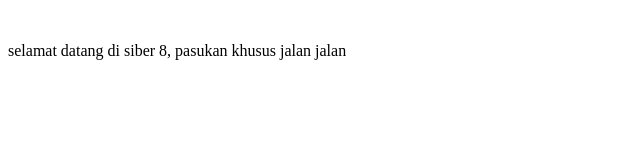
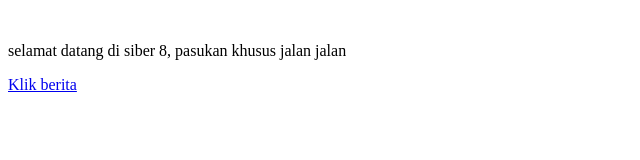
Before and after one commit to amib20757-code/siber8-analasis, a plain HTML site: page index.html in a window 1280 px wide. Shown: the full height of the page, 0-640 px from the left. Drawn offline with Linux system fonts and the light colour scheme.

Commit message:
edit index

```diff
--- a/index.html
+++ b/index.html
@@ -12,6 +12,7 @@
 
     <h1></h1>
     <p>selamat datang di siber 8, pasukan khusus jalan jalan </p>
+    <a href="berita_hoax_pangdam.html">Klik berita</a>
     <p></p>
 </body>
 </html>
```
Also changed, not shown: berita_hoax_pangdam.html (renamed from berita hoax pangdam.html).
